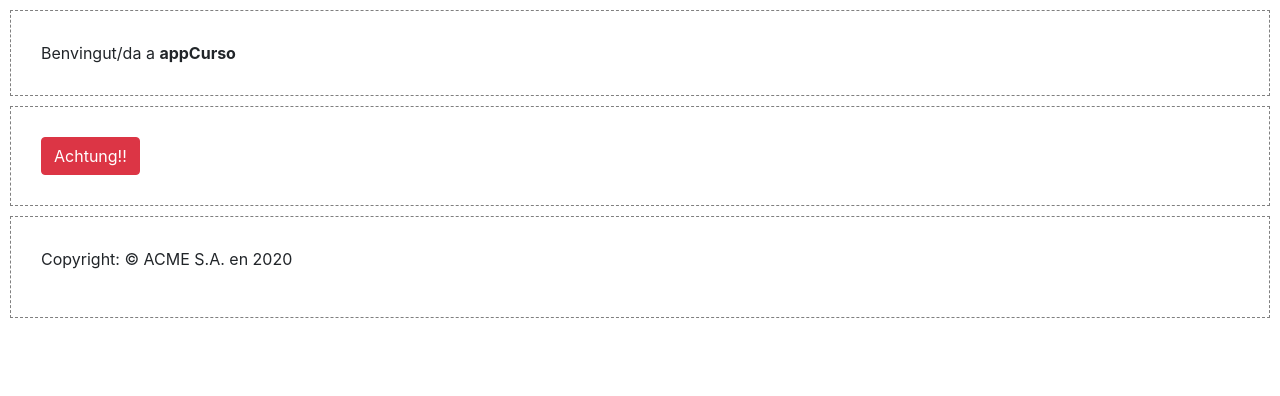
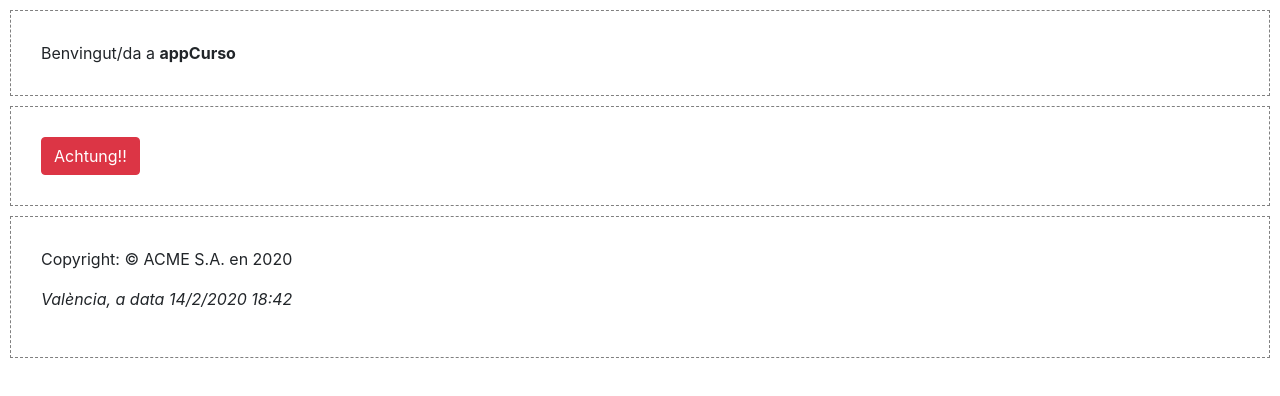
Before and after one commit to mirtalc/angular-tutorial-Ang4desde0, an Angular app: page / in a window 1280 px wide. Shown: the top 396 px of the page. Built offline with nearby package versions, Linux system fonts and the light colour scheme.

Commit message:
feat(#5): Afegir component dataactual

```diff
--- a/src/app/app.component.html
+++ b/src/app/app.component.html
@@ -9,6 +9,7 @@
 
     <div class="section">
         <app-copyright></app-copyright>
+        <app-dataactual></app-dataactual>
     </div>
 </div>
 
--- a/src/app/app.module.ts
+++ b/src/app/app.module.ts
@@ -7,6 +7,7 @@ import { NgModule } from '@angular/core';
 import { AppRoutingModule } from './app-routing.module';
 import { AppComponent } from './app.component';
 import { CopyrightComponent } from './copyright/copyright.component';
+import { DataactualComponent } from './dataactual/dataactual.component';
 
 /**
  * 2. Decorador del Module amb metadata
@@ -15,7 +16,8 @@ import { CopyrightComponent } from './copyright/copyright.component';
     // declarations a.k.a. vistes d'un mòdul. Poden ser directives, components o pipes
     declarations: [
         AppComponent,
-        CopyrightComponent
+        CopyrightComponent,
+        DataactualComponent
     ],
     // dependències (l'origen està a la primera secció amb el imports)
     imports: [
--- /dev/null
+++ b/src/app/dataactual/dataactual.component.html
@@ -0,0 +1 @@
+<p>València, a data {{ hui | date: "d/M/y H:m" }}</p>
--- /dev/null
+++ b/src/app/dataactual/dataactual.component.scss
@@ -0,0 +1,3 @@
+p {
+    font-style: italic;
+}
--- /dev/null
+++ b/src/app/dataactual/dataactual.component.ts
@@ -0,0 +1,17 @@
+import { Component, OnInit } from '@angular/core';
+
+@Component({
+    selector: 'app-dataactual',
+    templateUrl: './dataactual.component.html',
+    styleUrls: ['./dataactual.component.scss']
+})
+export class DataactualComponent implements OnInit {
+    // Atributs
+    hui: any = new Date();
+
+    constructor() { }
+
+    ngOnInit(): void {
+    }
+
+}
```
